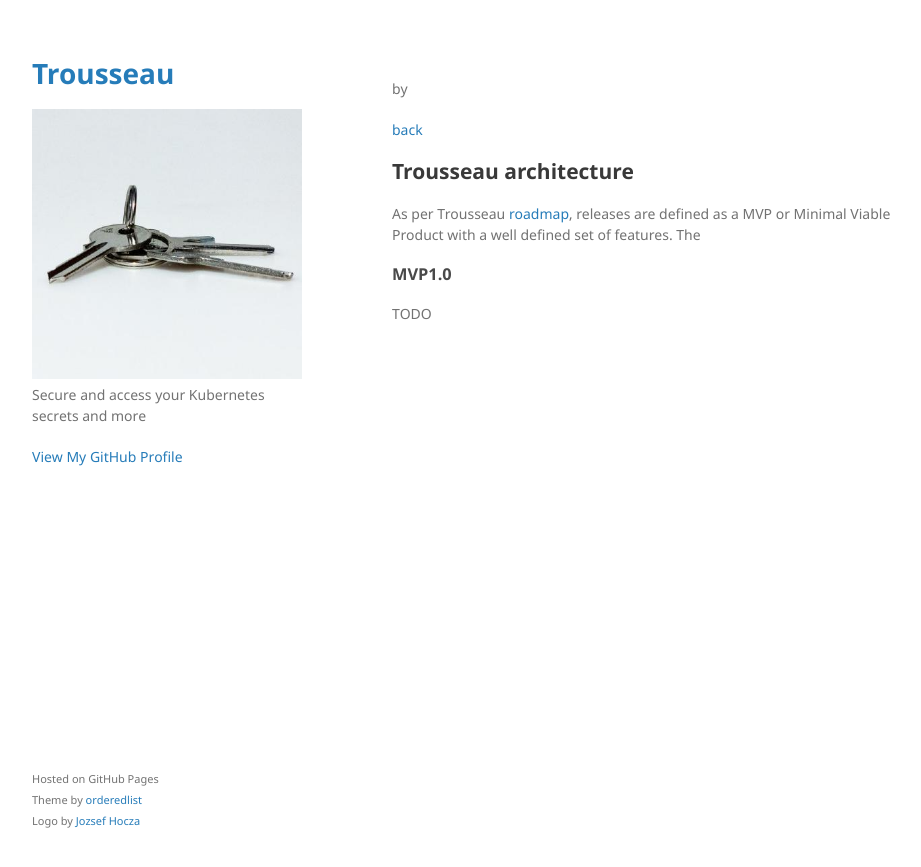
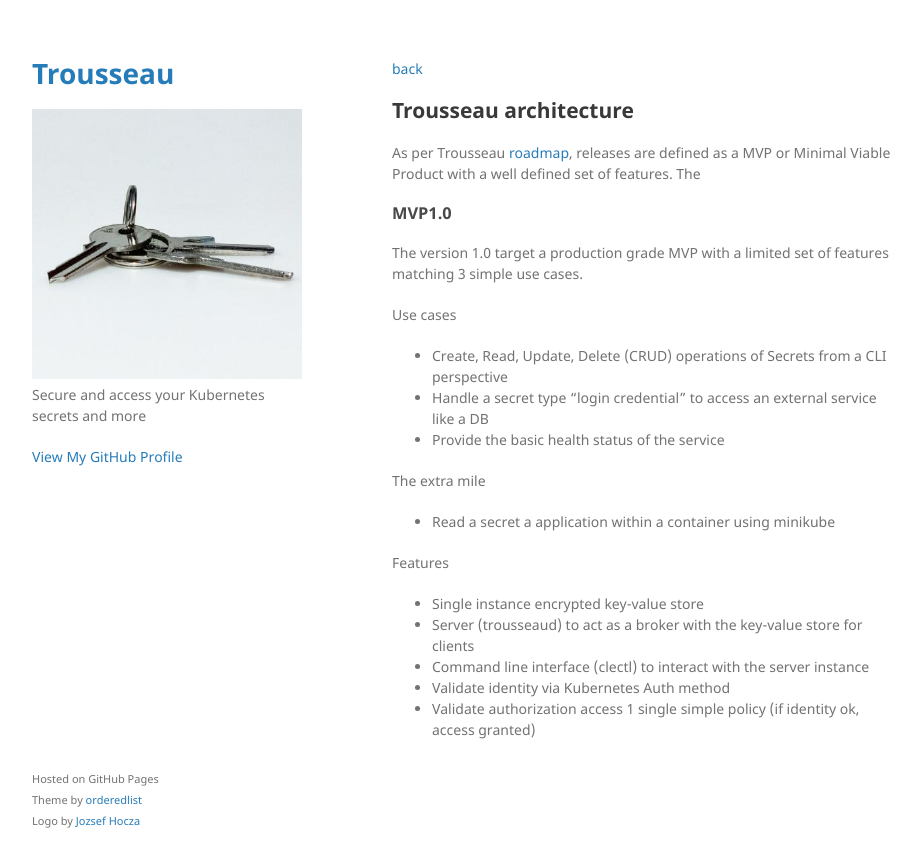
Before and after one commit to Trousseau-io/trousseau-io.github.io, a Jekyll site: the page built from 001-architecture.md, in a window 1280 px wide. Shown: the top 867 px of the page, without its empty margins (178-1099 px from the left). Built offline with Jekyll 4.4.1, drawn with Linux system fonts in a browser that asks for light colours.

Commit message:
working on MVP1 architecture

```diff
--- a/001-architecture.md
+++ b/001-architecture.md
@@ -9,7 +9,19 @@
 As per Trousseau [roadmap](./005-roadmap.html), releases are defined as a MVP or Minimal Viable Product with a well defined set of features. The
 
 ### MVP1.0
+The version 1.0 target a production grade MVP with a limited set of features matching 3 simple use cases.
 
+Use cases
+* Create, Read, Update, Delete (CRUD) operations of Secrets from a CLI perspective
+* Handle a secret type "login credential" to access an external service like a DB
+* Provide the basic health status of the service
 
+The extra mile
+* Read a secret a application within a container using minikube
 
-TODO
+Features
+* Single instance encrypted key-value store
+* Server (trousseaud) to act as a broker with the key-value store for clients
+* Command line interface (clectl) to interact with the server instance
+* Validate identity via Kubernetes Auth method
+* Validate authorization access 1 single simple policy (if identity ok, access granted)
```
Also changed, not shown: other parts of 001-architecture.md (+1 -1 lines).
